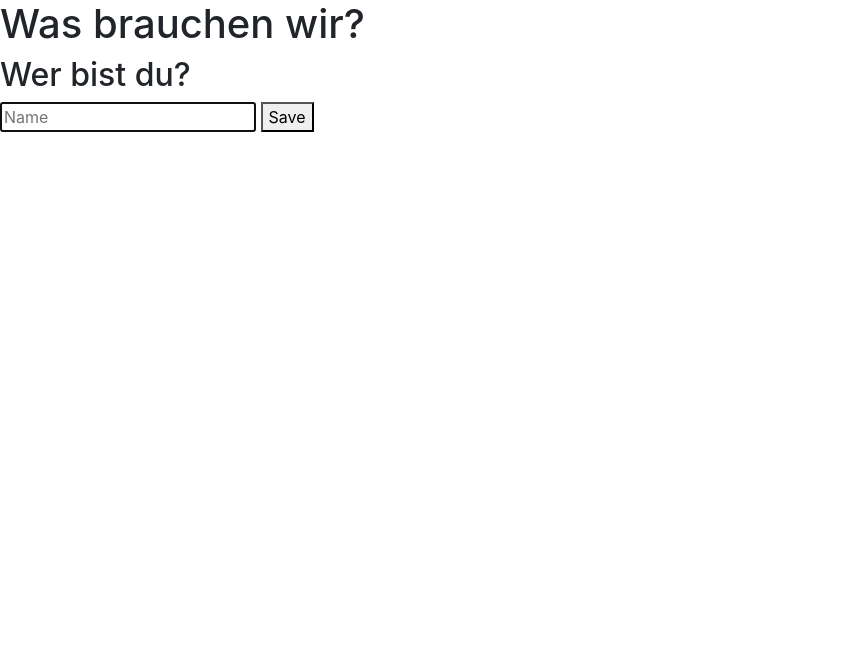
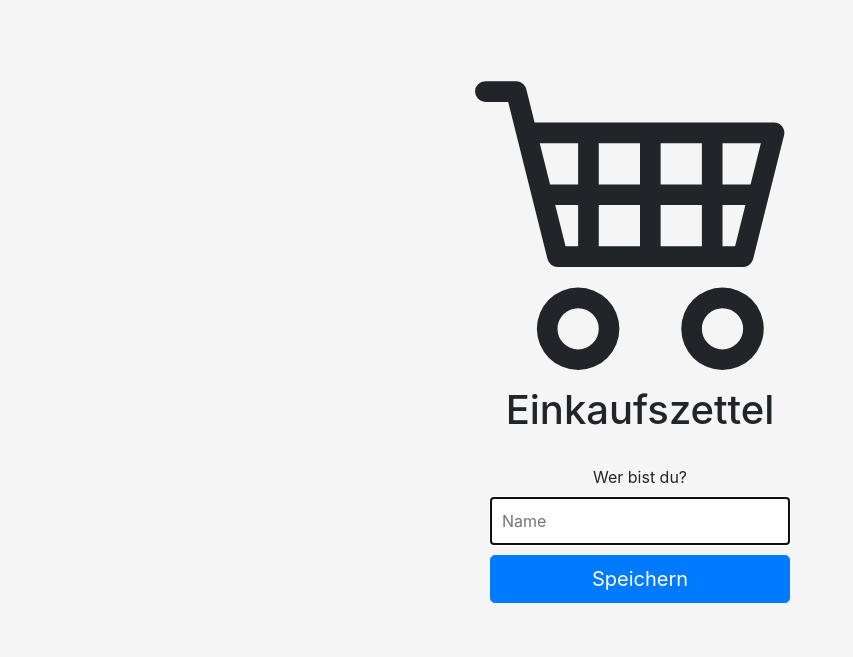
Before and after one commit to codeaktivist/shopping-list, a Flask app: page /login in a window 1280 px wide. Shown: the top 657 px of the page, without its empty margins (0-853 px from the left). Run offline with Flask 2, Linux system fonts and the light colour scheme.

Commit message:
Added bootstrap

```diff
--- a/static/main.css
+++ b/static/main.css
@@ -1,8 +1,54 @@
-th, td {
-    border: 1px solid black;
+body.login {
+    text-align: center;
+    align-items: center;
+    justify-content: center;
+    padding-top: 40px;
+    padding-bottom: 40px;
+    background-color: #f5f5f5;
+}
+
+body.cart {
+    padding-top: 0px;
+    padding-bottom: 20px;
+    background-color: #f5f5f5;
+}
+
+.container.custom {
+    width: 100%;
+    max-width: 500px;
+    text-align: center;
+    align-items: center;
+    justify-content: center;
+}
+
+form.login {
+    width: 100%;
+    max-width: 330px;
+    padding: 15px;
+    margin: 0 auto;
+}
+
+form.login input[type="text"] {
+    height: auto;
+    width: 100%;
+    padding: 10px;
+    font-size: 16px;
+    margin-bottom: 10px;
+    border-bottom-right-radius: 0;
+    border-bottom-left-radius: 0;
+}
+
+.logo.login {
+    width: 50%;
+    max-width: 330px;
+}
+
+form.cart input[type="text"] {
+    height: auto;
+    width: 80%;
     padding: 5px;
-  }
-
-th {
-    background-color: lightblue;
+    font-size: 16px;
+    margin-bottom: 20px;
+    border-bottom-right-radius: 0;
+    border-bottom-left-radius: 0;
 }
--- a/static/main.js
+++ b/static/main.js
@@ -1,9 +1,3 @@
-// Call ajax page refresh
-document.addEventListener("DOMContentLoaded", function(event) {
-    const REFRESH = 5000;
-    let refreshIntervall = setInterval(refreshAjax, REFRESH);
-});
-
 function refreshAjax() {
     let ajax = new XMLHttpRequest();
     ajax.open("GET", "/update", true);
--- a/templates/layout.html
+++ b/templates/layout.html
@@ -1,15 +1,12 @@
 <!DOCTYPE html>
 <html lang="de">
     <head>
-        <title>Einkaufsliste</title>
+        <title>Einkaufszettel</title>
         <meta charset="utf-8">
         <meta name="viewport" content="width=device-width, initial-scale=1.0">
         <link href="static/main.css" rel="stylesheet" type="text/css">
         <link rel="stylesheet" href="https://cdn.jsdelivr.net/npm/bootstrap@4.4.1/dist/css/bootstrap.min.css" integrity="sha384-Vkoo8x4CGsO3+Hhxv8T/Q5PaXtkKtu6ug5TOeNV6gBiFeWPGFN9MuhOf23Q9Ifjh" crossorigin="anonymous">
         <script src="static/main.js" type="text/javascript"></script>
     </head>
-    <body>
-        <h1>Was brauchen wir?</h1>
         {% block body %}{% endblock %}
-    </body>
 </html>
--- a/templates/login.html
+++ b/templates/login.html
@@ -1,8 +1,15 @@
 {% extends "layout.html" %}
 {% block body %}
-        <h2>Wer bist du?</h2>
-        <form action="/login" method="post">
-            <input autocomplete="off" autofocus type="text" maxlength="20" name="name" placeholder="Name" required>
-            <button>Save</button>
+    <body class="text-center login">
+        <div class="container">
+            <svg xmlns="http://www.w3.org/2000/svg" class="logo login" fill="currentColor" class="bi bi-cart4" viewBox="0 0 16 16">
+            <path d="M0 2.5A.5.5 0 0 1 .5 2H2a.5.5 0 0 1 .485.379L2.89 4H14.5a.5.5 0 0 1 .485.621l-1.5 6A.5.5 0 0 1 13 11H4a.5.5 0 0 1-.485-.379L1.61 3H.5a.5.5 0 0 1-.5-.5zM3.14 5l.5 2H5V5H3.14zM6 5v2h2V5H6zm3 0v2h2V5H9zm3 0v2h1.36l.5-2H12zm1.11 3H12v2h.61l.5-2zM11 8H9v2h2V8zM8 8H6v2h2V8zM5 8H3.89l.5 2H5V8zm0 5a1 1 0 1 0 0 2 1 1 0 0 0 0-2zm-2 1a2 2 0 1 1 4 0 2 2 0 0 1-4 0zm9-1a1 1 0 1 0 0 2 1 1 0 0 0 0-2zm-2 1a2 2 0 1 1 4 0 2 2 0 0 1-4 0z"/>
+            </svg>
+        </div>
+        <h1 class="h1 my-3">Einkaufszettel</h1>
+        <form action="/login" class="login" method="post">
+            <label for="name">Wer bist du?</label>
+            <input autocomplete="off" autofocus type="text" id="name" maxlength="20" name="name" placeholder="Name" required>
+            <button class="btn btn-lg btn-primary btn-block" type="submit">Speichern</button>
         </form>
 {% endblock %}
--- a/templates/update.html
+++ b/templates/update.html
@@ -4,7 +4,9 @@
                     <td>{{ count }}</td>
                     <td>
                         <form action="#" onsubmit="modifyAjax('{{ item }}', 0); return false"  method="post">
-                            <button>Del</button>
+                            <button><svg xmlns="http://www.w3.org/2000/svg" width="16" height="16" fill="currentColor" class="bi bi-check-lg" viewBox="0 0 16 16">
+                                <path d="M12.736 3.97a.733.733 0 0 1 1.047 0c.286.289.29.756.01 1.05L7.88 12.01a.733.733 0 0 1-1.065.02L3.217 8.384a.757.757 0 0 1 0-1.06.733.733 0 0 1 1.047 0l3.052 3.093 5.4-6.425a.247.247 0 0 1 .02-.022Z"/>
+                              </svg></button>
                         </form>
                     </td>
                 </tr>
```
Also changed, not shown: templates/index.html (+24 -6 lines).
